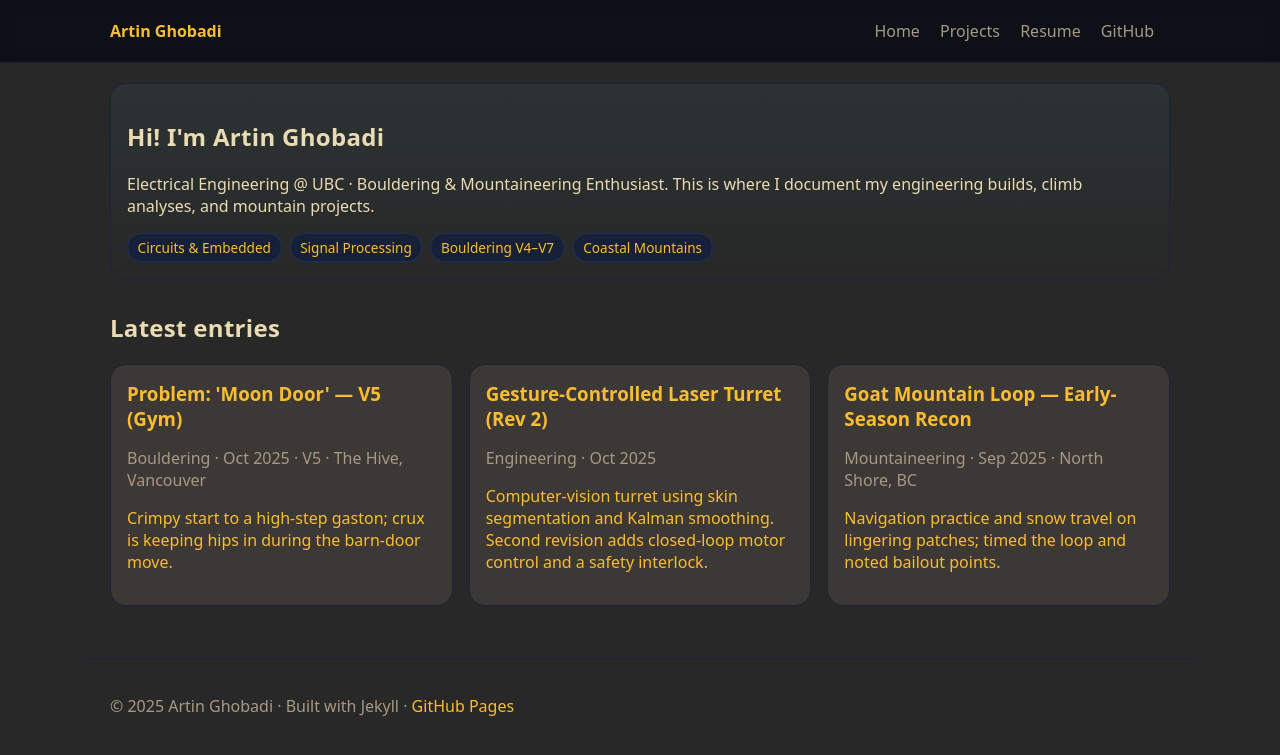
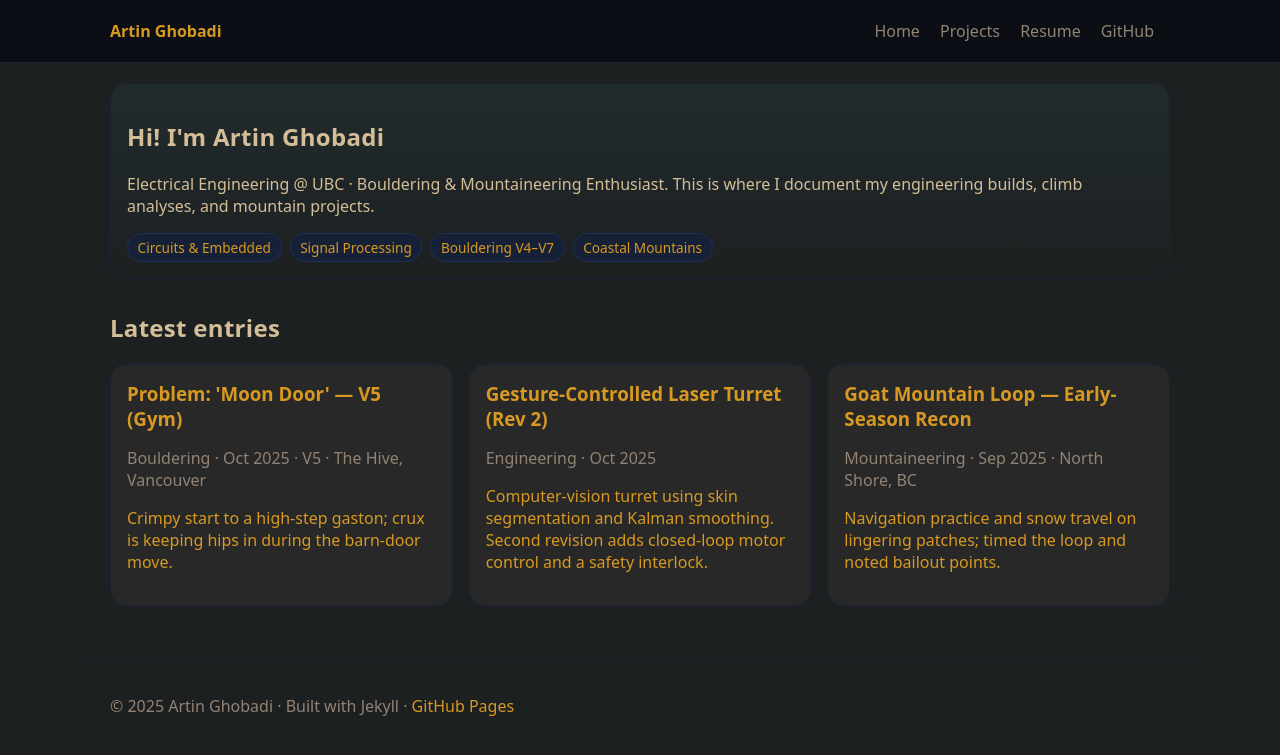
Before and after one commit to ari141809/ari141809.github.io, a Jekyll site: the page built from index.md, in a window 1280 px wide. Shown: the top 755 px of the page. Built offline with Jekyll 4.4.1, drawn with Linux system fonts in a browser that asks for light colours.

Commit message:
Update style.css

```diff
--- a/assets/css/style.css
+++ b/assets/css/style.css
@@ -1,10 +1,10 @@
 :root {
-  --bg: #282828;        /* Background */
-  --panel: #3c3836;     /* Panels / cards */
-  --text: #ebdbb2;      /* Main text */
-  --muted: #a89984;     /* Muted text */
-  --accent: #fabd2f;    /* Accent (yellow/orange) */
-  --accent2: #83a598;   /* Secondary accent (teal/blue) */
+  --bg: #1d2021;
+  --panel: #282828;
+  --text: #d4be98;
+  --muted: #928374;
+  --accent: #d79921;
+  --accent2: #83a598;
 }
 * { box-sizing: border-box; }
 html, body { margin: 0; padding: 0; background: var(--bg); color: var(--text); font-family: ui-sans-serif, system-ui, -apple-system, Segoe UI, Roboto, Ubuntu, Cantarell, Noto Sans, Helvetica Neue, Arial; }
```
